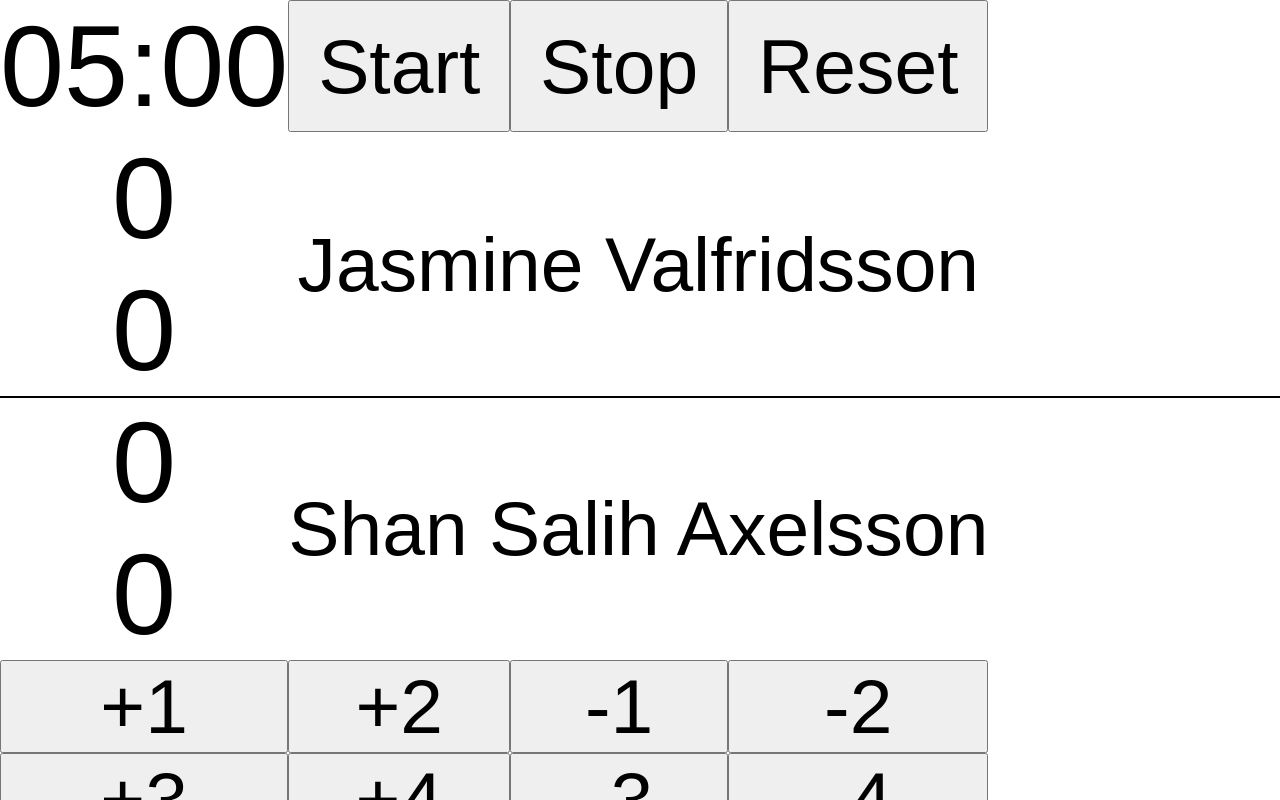
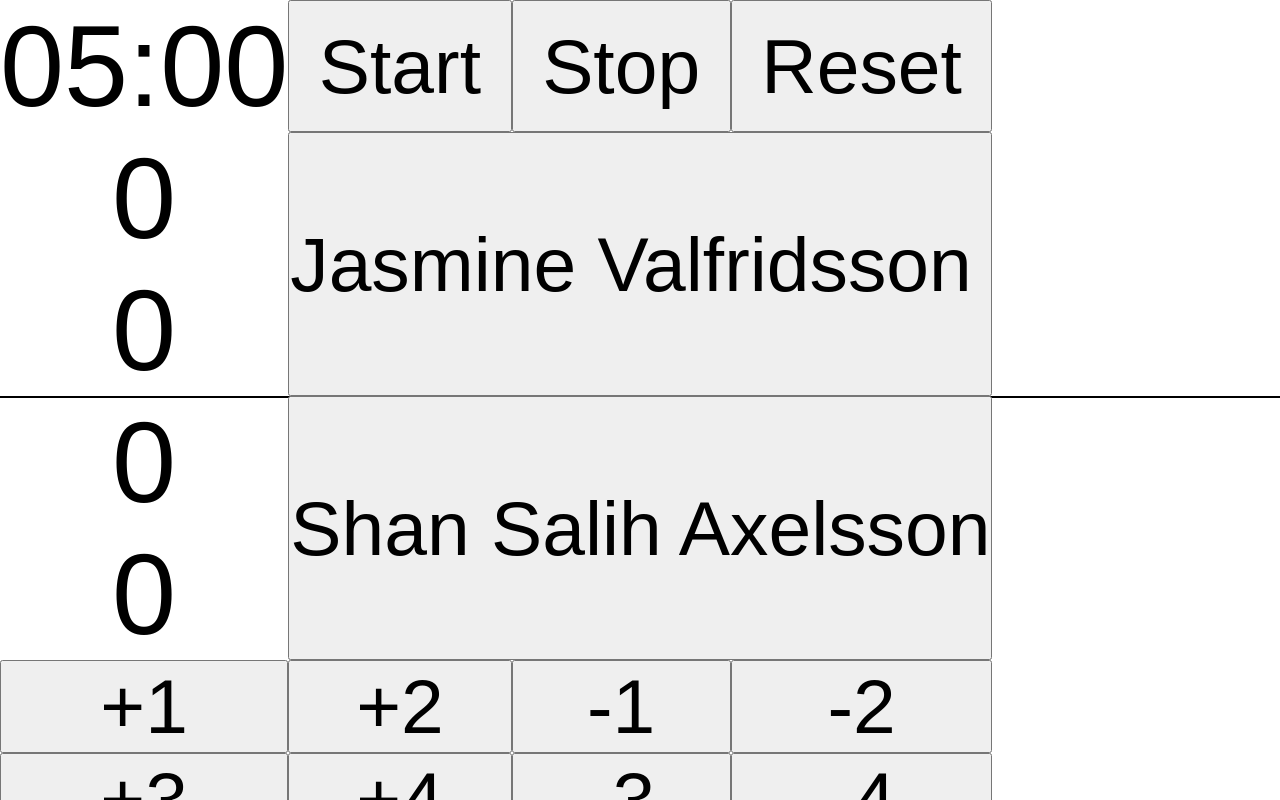
Before and after one commit to RobinAxelsson/bjj-scorelite, a plain HTML site: page src/Index.html in a window 1280 px wide. Drawn offline with Linux system fonts and the light colour scheme.

Commit message:
feat: add player button

```diff
--- a/src/Index.html
+++ b/src/Index.html
@@ -72,13 +72,13 @@
 
         <div class="left-digits" id="score1" style="grid-row: 2 / span 1;">0</div>
         <div class="left-digits" id="advantage1" style="grid-row: 3 / span 1;">0</div>
-        <div class="player" id="player-1" style="grid-row: 2 / span 2; grid-column:2 / span 3;">Jasmine Valfridsson</div>
+        <button class="player" id="player-1" style="grid-row: 2 / span 2; grid-column:2 / span 3;">Jasmine Valfridsson</button>
 
         <div class="delimiter" style="grid-row: 4; grid-column:1 / span3"></div>
 
         <div class="left-digits" id="score2" style="grid-row: 4 / span 1;">0</div>
         <div class="left-digits" id="advantage1" style="grid-row:5  / span 1;">0</div>
-        <div class="player" id="player-2" style="grid-row: 4 / span 2; grid-column:2 / span 3;">Shan Salih Axelsson</div>
+        <button class="player" id="player-2" style="grid-row: 4 / span 2; grid-column:2 / span 3;">Shan Salih Axelsson</b>
 
         <button style="grid-row: 6; grid-column: 1;" onclick="startTimer()">+1</button>
         <button style="grid-row: 6; grid-column: 2;" onclick="startTimer()">+2</button>
```
